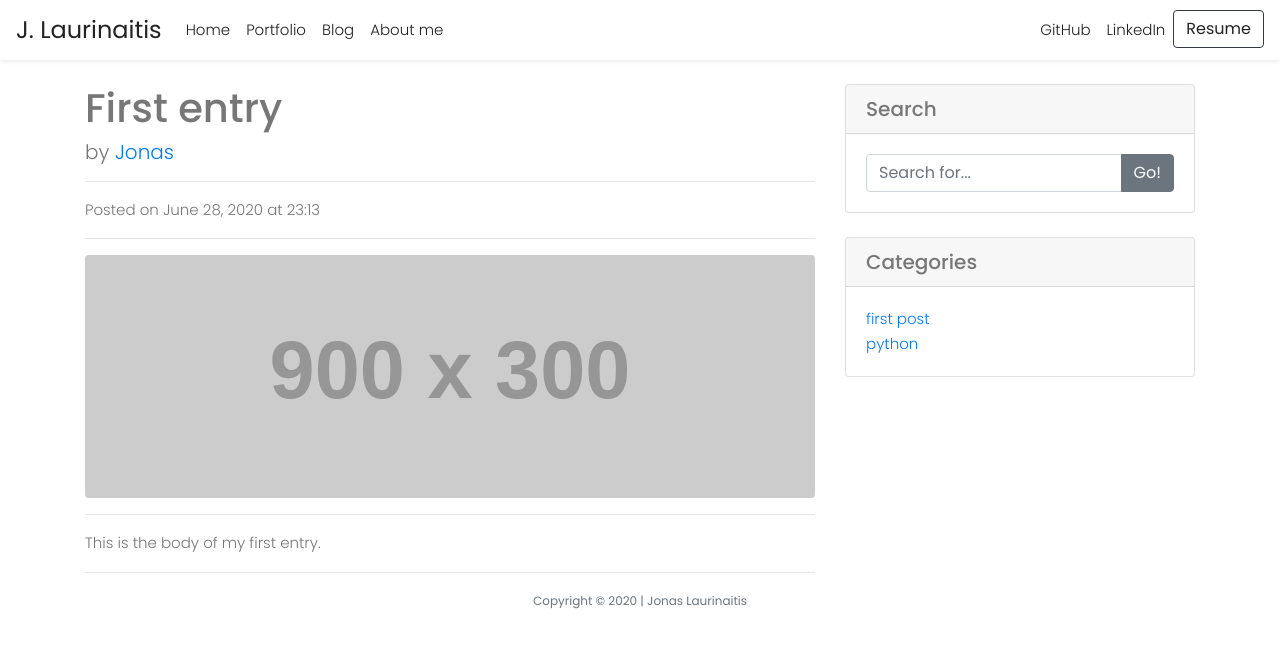
After one commit to JonasLauri/my_resume, a Flask app: a page that uses entries/templates/entries/detail.html in a window 1280 px wide. The commit adds this page. Shown: the top 648 px of the page. Run offline with Flask 2, Linux system fonts and the light colour scheme; data comes from the database, SQL or seed files in the repository; both versions use the stored data as it was after the commit; grey boxes labelled with a size stand in for pictures from a placeholder-image service; some libraries are stand-ins or nearby versions.

Commit message:
new views, fixed time format and dinamic posts

```diff
--- a/entries/blueprint.py
+++ b/entries/blueprint.py
@@ -1,4 +1,4 @@
-from flask import Blueprint
+from flask import Blueprint, render_template
 
 from helpers import object_list
 from models import Entry, Tag
@@ -8,16 +8,17 @@ entries = Blueprint('entries', __name__, template_folder='templates')
 @entries.route('/')
 def index():
     entries = Entry.query.order_by(Entry.created_timestamp.desc())
-    return object_list('entries/index.html', entries)
+    return object_list('entries/index.html', entries, title='Jonas Laurinaitis - Blog')
 
 @entries.route('/tags/')
 def tag_index():
     pass
 
-@entries.route('/tags/<slug>/')
+@entries.route('/category/<slug>/')
 def tag_detail(slug):
     pass
 
 @entries.route('/<slug>/')
 def detail(slug):
-    pass
+    entry = Entry.query.filter(Entry.slug == slug).first_or_404()
+    return render_template('entries/detail.html', entry=entry, title="Blog Post - " + entry.title)
--- /dev/null
+++ b/entries/templates/entries/detail.html
@@ -0,0 +1,109 @@
+{% extends "layout.html" %}
+
+{% block main %}
+<!-- Page-Detail Content -->
+<div class="container">
+    <div class="row">
+        <!-- Content Column-->
+        <div class="col-md-8">
+            <!-- Title -->
+            <h1 class="mt-4">{{entry.title}}</h1>
+            <!-- Author -->
+            <p class="lead"> by <a href="{{ url_for('about')}}">Jonas</a></p>
+            <hr>
+            <!-- Date/Time -->
+            <p>Posted on {{ entry.created_timestamp.strftime('%B %d, %Y') }} at
+            {{ entry.created_timestamp.strftime('%H:%M') }}</p>
+            <hr>
+            <!-- Preview Image -->
+            <img class="img-fluid rounded" src="http://placehold.it/900x300" alt="{{ entry.title }}">
+            <hr>
+            <p class=>{{ entry.body }}</p>
+            <hr>
+        </div>
+
+        <!-- Sidebar Column -->
+        <div class="col-md-4">
+            <!-- Search Widget -->
+            <div class="card my-4">
+                <h5 class="card-header">Search</h5>
+                <div class="card-body">
+                    <div class="input-group">
+                        <input type="text" class="form-control" placeholder="Search for...">
+                        <span class="input-group-append">
+                            <button class="btn btn-secondary" type="button">Go!</button>
+                        </span>
+                    </div>
+                </div>
+            </div>
+            <!-- Categories Widget-->
+            <div class="card my-4">
+                <h5 class="card-header">Categories</h5>
+                <div class="card-body">
+                    <ul class="list-unstyled mb-0">
+                        {% for tag in entry.tags %}
+                            <li><a href="{{ url_for('entries.tag_detail', slug=tag.slug)
+                            }}">{{ tag.name }}</a></li>
+                        {% endfor %}
+                    </ul>
+                </div>
+                </div>
+            </div>
+        </div>
+    </div>
+</div>
+{% endblock %}
+
+
+
+
+
+
+        <!-- Categories Widget -->
+        <div class="card my-4">
+            <h5 class="card-header">Categories</h5>
+            <div class="card-body">
+                <div class="row">
+                    <div class="col-lg-6">
+                        <ul class="list-unstyled mb-0">
+                            <li>
+                                <a href="#">Web Design</a>
+                            </li>
+                            <li>
+                                <a href="#">HTML</a>
+                            </li>
+                            <li>
+                                <a href="#">Freebies</a>
+                            </li>
+                        </ul>
+                    </div>
+                    <div class="col-lg-6">
+                        <ul class="list-unstyled mb-0">
+                            <li>
+                                <a href="#">JavaScript</a>
+                            </li>
+                            <li>
+                                <a href="#">CSS</a>
+                            </li>
+                            <li>
+                                <a href="#">Tutorials</a>
+                            </li>
+                        </ul>
+                    </div>
+                </div>
+            </div>
+        </div>
+
+        <!-- Side Widget -->
+        <div class="card my-4">
+            <h5 class="card-header">Side Widget</h5>
+            <div class="card-body">
+                You can put anything you want inside of these side widgets. They are easy to use, and feature
+                the new Bootstrap 4 card containers!
+            </div>
+        </div>
+
+    </div>
+
+</div>
+<!-- /.row -->
--- a/entries/templates/includes/_list.html
+++ b/entries/templates/includes/_list.html
@@ -10,7 +10,7 @@
           <a href="{{ url_for('entries.detail', slug=entry.slug) }}" class="btn btn-primary">Read More &rarr;</a>
         </div>
         <div class="card-footer text-muted">
-          Posted on {{ moment(entry.created_timestamp).format('LL') }} by Jonas
+          Posted on {{ entry.created_timestamp.strftime('%B %d, %Y') }} by Jonas
         </div>
       </div>
 {% endfor %}
--- a/main.py
+++ b/main.py
@@ -4,7 +4,7 @@ import views
 
 # Blueprints connection
 from entries.blueprint import entries
-app.register_blueprint(entries, url_prefix='/entries')
+app.register_blueprint(entries, url_prefix='/posts')
 
 # Run directly
 if __name__ == '__main__':
--- a/models.py
+++ b/models.py
@@ -25,7 +25,7 @@ class Entry(db.Model):
     slug = db.Column(db.String(100))
     body = db.Column(db.Text)
     status = db.Column(db.SmallInteger, default=STATUS_PUBLIC)
-    created_timestamp = db.Column(db.DateTime, default=datetime.now())
+    created_timestamp = db.Column(db.DateTime, default=datetime.utcnow)
     modified_timestamp = db.Column(
         db.DateTime,
         default=datetime.now(),
```
Also changed, not shown: site.db.
